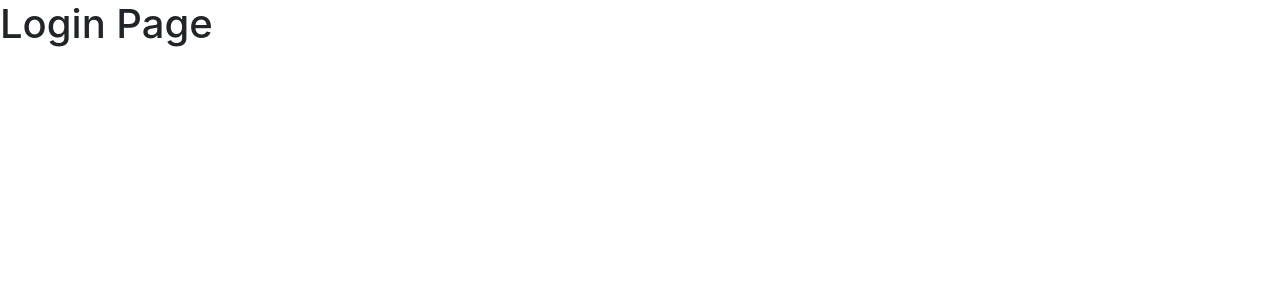
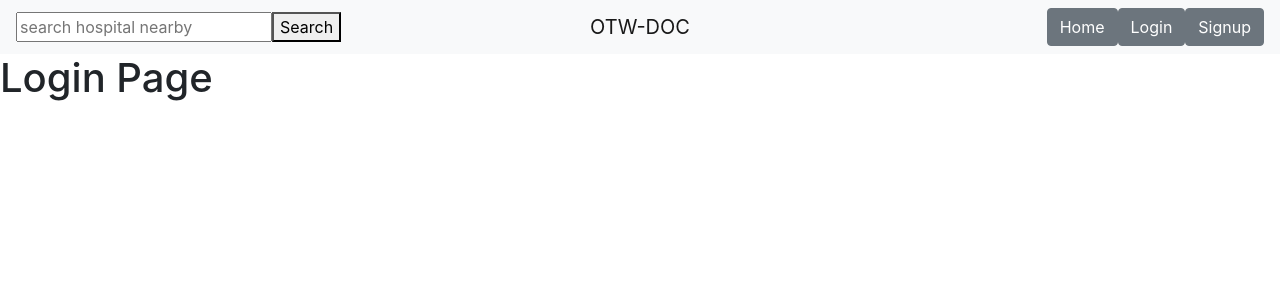
Before and after one commit to charizard-red/web, a React (Create React App) app: page /Login in a window 1280 px wide. Shown: the top 300 px of the page. Built offline with nearby package versions, Linux system fonts and the light colour scheme.

Commit message:
Any Web Page on PageControl 3 to every Page

```diff
--- a/src/components/PageLogin.jsx
+++ b/src/components/PageLogin.jsx
@@ -1,9 +1,13 @@
 import React, { Component } from 'react';
+import PageControl from './PageControl'
 
 class PageLogin extends Component{
   render(){
     return(
-      <h1>Login Page</h1>
+      <PageControl>
+        <h1>Login Page</h1>
+      </PageControl>
+
     )
   }
 }
--- a/src/components/PageSignup.jsx
+++ b/src/components/PageSignup.jsx
@@ -1,9 +1,13 @@
 import React, { Component } from 'react';
+import PageControl from './PageControl'
 
 class PageSignup extends Component{
   render(){
     return(
-      <h1>Login Page</h1>
+      <PageControl>
+        <h1>Login Page</h1>
+      </PageControl>
+
     )
   }
 }
```
